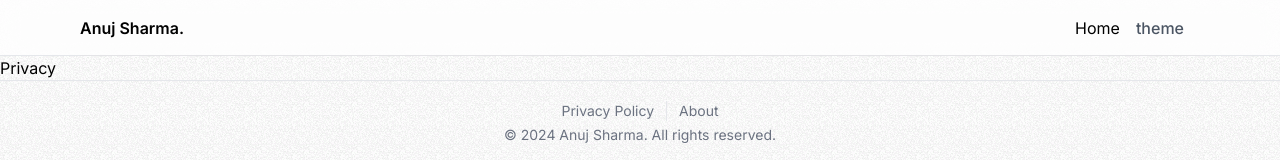
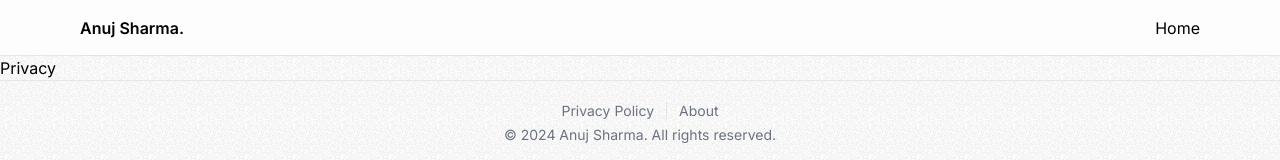
Before and after one commit to Anujsharma2590/my-portfolio-workspace, a Next.js app: page /privacy in a window 1280 px wide. Shown: the top 160 px of the page. Built offline with nearby package versions, Linux system fonts and the light colour scheme.

Commit message:
remove theme switcher

```diff
--- a/src/components/Navbar.tsx
+++ b/src/components/Navbar.tsx
@@ -15,11 +15,6 @@ const Navbar = () => {
             <div>
               <Link href="/">Home</Link>
             </div>
-
-            <div>
-              <ThemeSwitcher />
-            </div>
-
           </div>
         </div>
       </MaxWidthWrapper>
```
